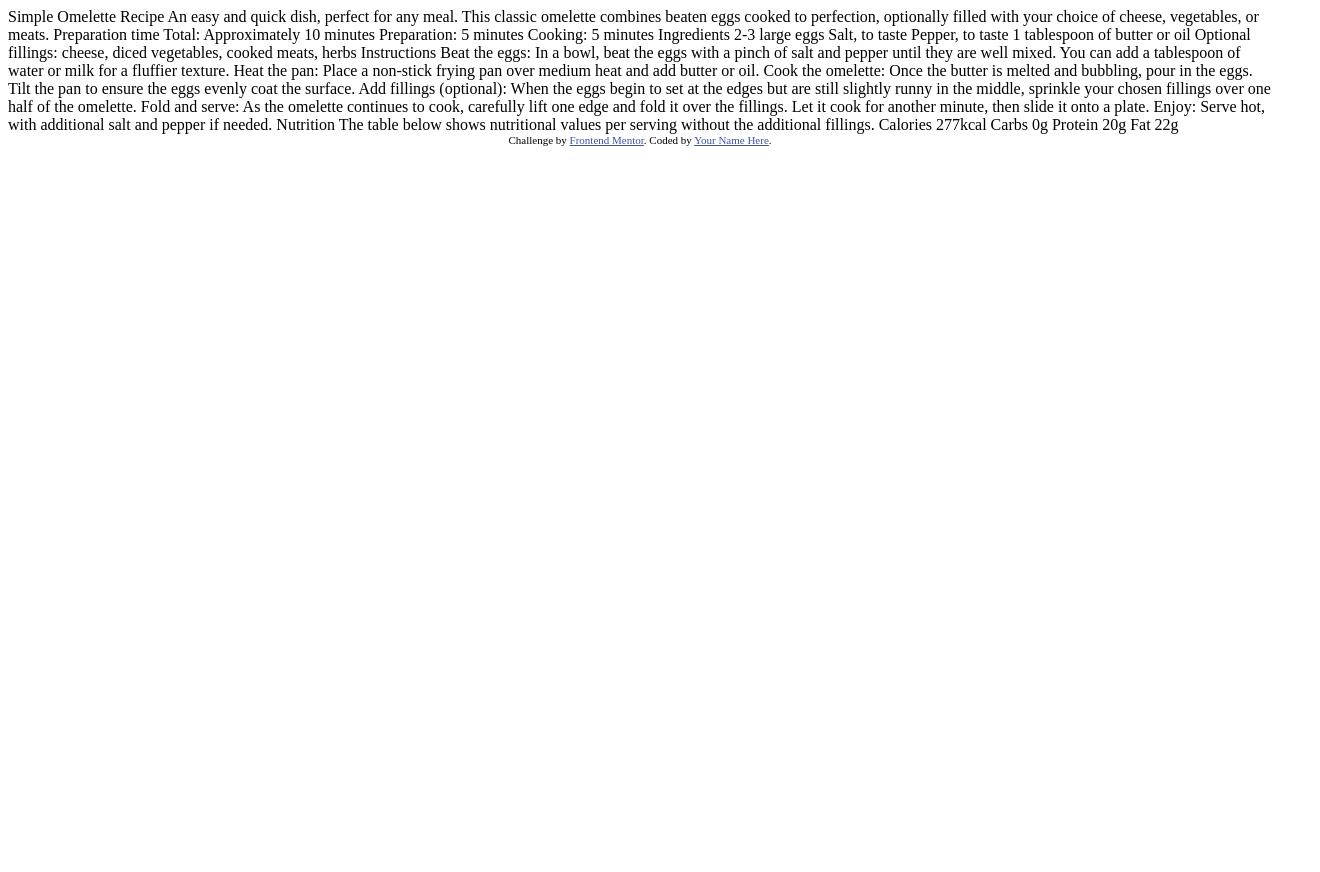
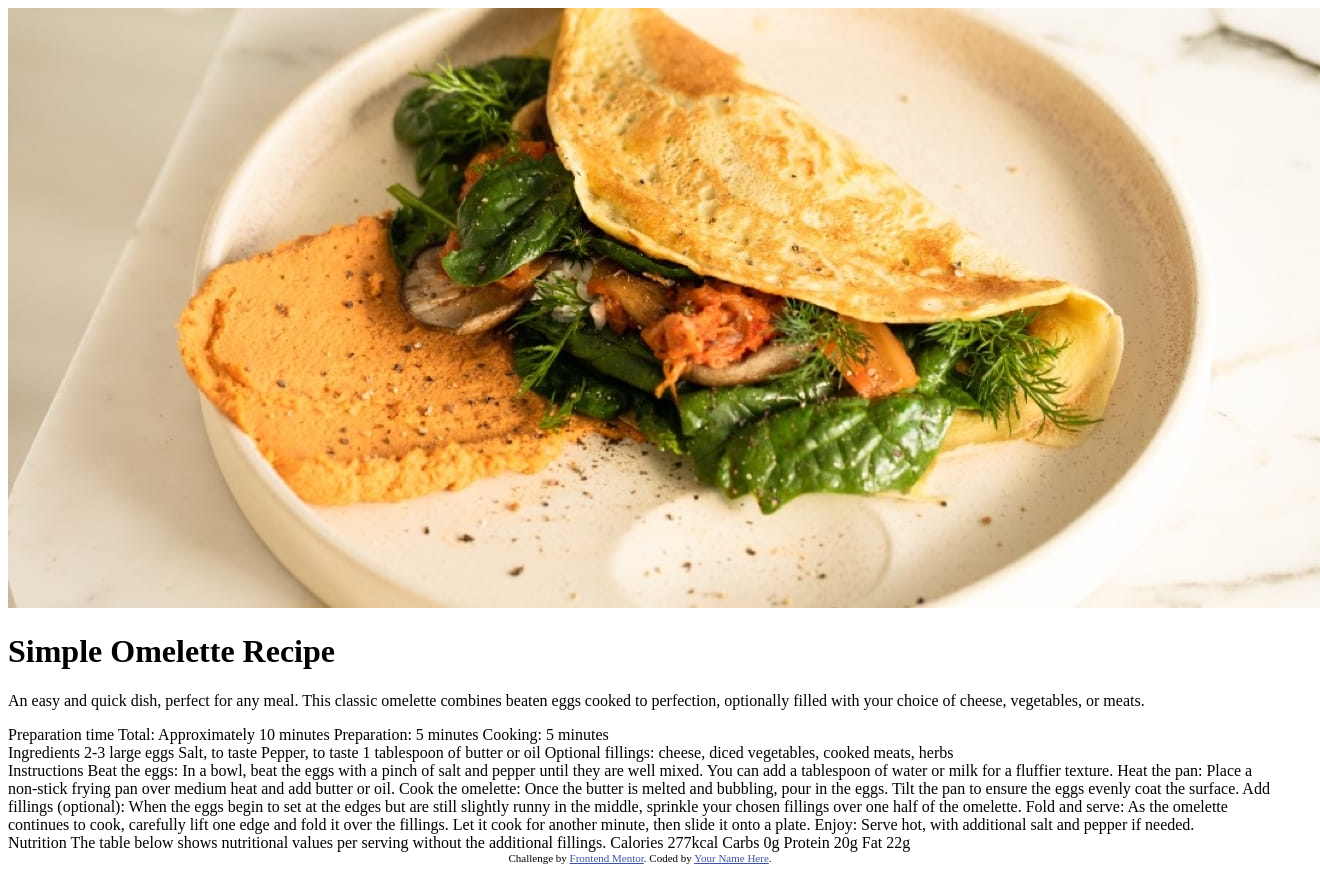
Before and after one commit to Propowershell/recipe-page-main, a plain HTML site: page index.html in a window 1280 px wide. Shown: the whole page, 1320 px wide, since content can reach past the window. Before the commit the page ends 800 px from the top, so only its background shows below. Drawn offline with Linux system fonts and the light colour scheme.

Commit message:
New commit

```diff
--- a/index.html
+++ b/index.html
@@ -16,17 +16,29 @@
 </head>
 <body>
 
-  Simple Omelette Recipe
+  <main>
 
-  An easy and quick dish, perfect for any meal. This classic omelette combines beaten eggs cooked
-  to perfection, optionally filled with your choice of cheese, vegetables, or meats.
+    <header>
+      <img src="./assets/images/image-omelette.jpeg"/>
 
+      <h1>Simple Omelette Recipe</h1>
+
+    </header>
+
+    <section>
+      <p>An easy and quick dish, perfect for any meal. This classic omelette combines beaten eggs cooked
+      to perfection, optionally filled with your choice of cheese, vegetables, or meats.</p>
+    </section>
+
+ <section>
   Preparation time
 
   Total: Approximately 10 minutes
   Preparation: 5 minutes
   Cooking: 5 minutes
+ </section>
 
+ <section>
   Ingredients
 
   2-3 large eggs
@@ -35,6 +47,9 @@
   1 tablespoon of butter or oil
   Optional fillings: cheese, diced vegetables, cooked meats, herbs
 
+ </section>
+
+ <section>
   Instructions
 
   Beat the eggs: In a bowl, beat the eggs with a pinch of salt and pepper until they are well mixed.
@@ -52,7 +67,9 @@
   fillings. Let it cook for another minute, then slide it onto a plate.
 
   Enjoy: Serve hot, with additional salt and pepper if needed.
+ </section>
 
+<section>
   Nutrition
 
   The table below shows nutritional values per serving without the additional fillings.
@@ -68,10 +85,14 @@
 
   Fat
   22g
+</section>
+
 
   <div class="attribution">
     Challenge by <a href="https://www.frontendmentor.io?ref=challenge" target="_blank">Frontend Mentor</a>.
     Coded by <a href="#">Your Name Here</a>.
   </div>
+  </main>
+
 </body>
 </html>
```
Also changed, not shown: styles.css (added).
